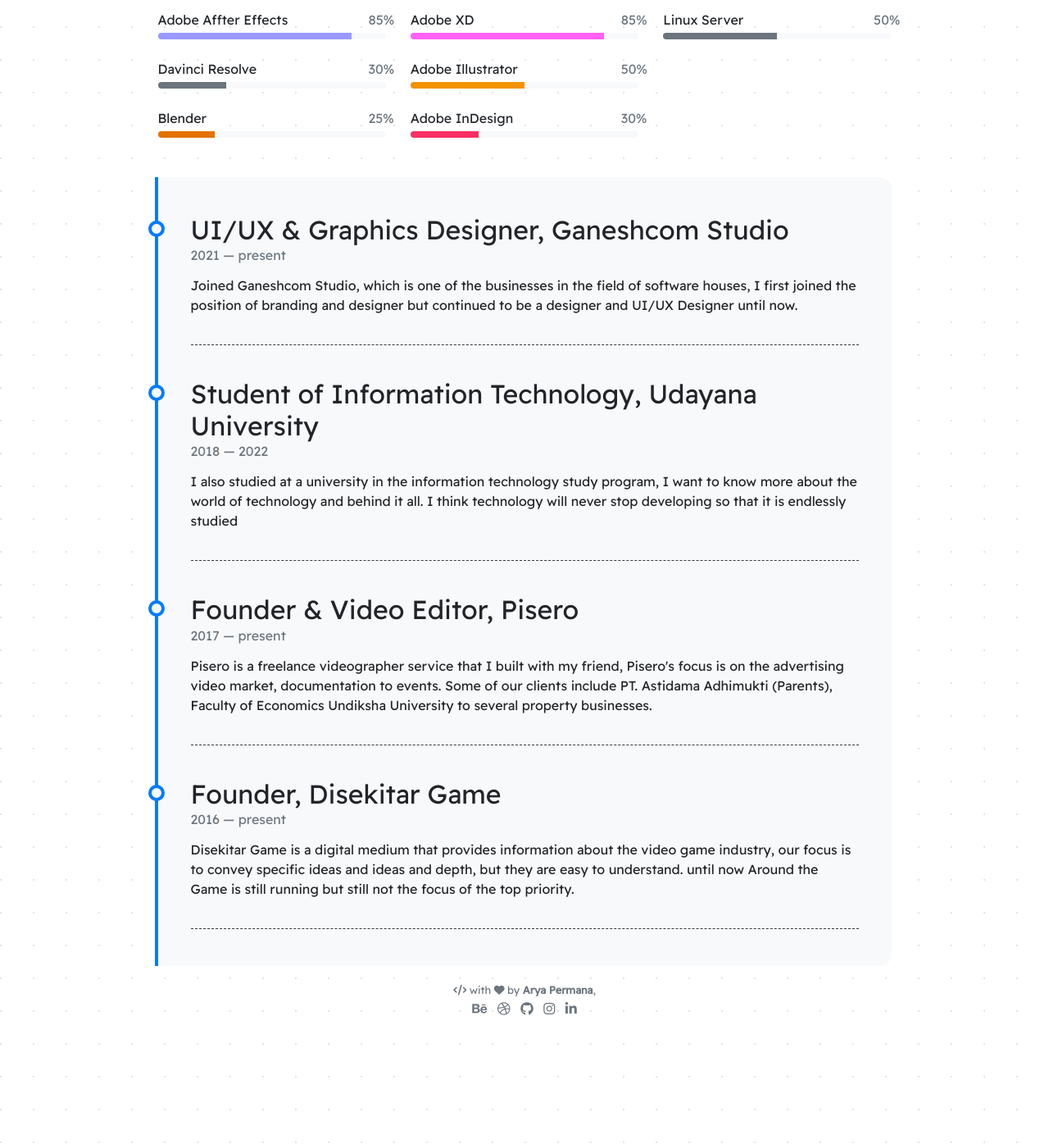
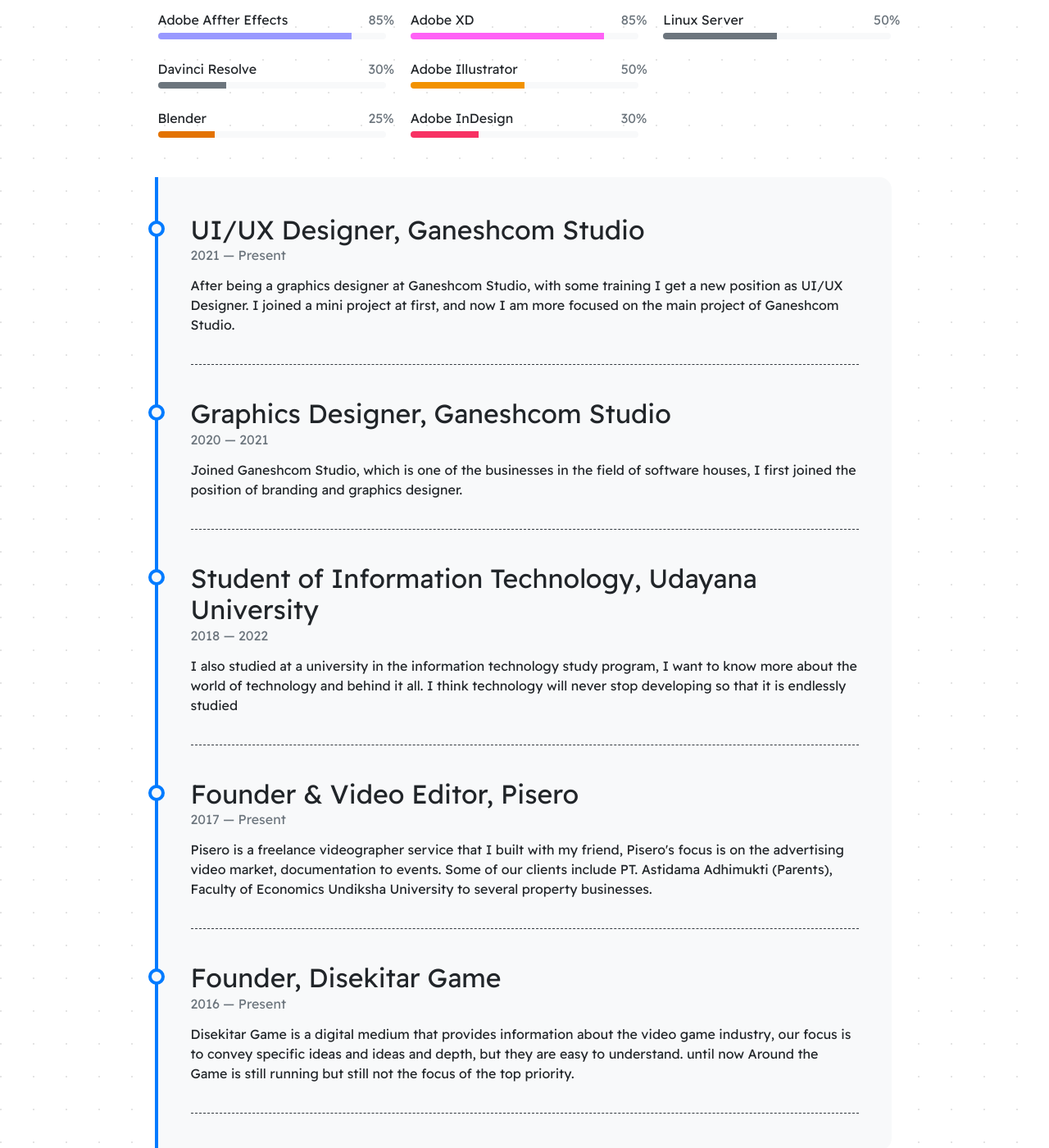
Before and after one commit to arytapermana/arytapermana, a Jekyll site: the page built from pages/about.md, in a window 1280 px wide and 1400 px high, scrolled down 488 px. Shown: the whole window at 82% size. Built offline with Jekyll 4.4.1, drawn with Linux system fonts in a browser that asks for light colours; nearby versions of some CDN libraries; emoji names are drawn with the system emoji font.

Commit message:
Add Experience

```diff
--- a/_data/timeline.yml
+++ b/_data/timeline.yml
@@ -1,10 +1,16 @@
-- title: UI/UX & Graphics Designer, Ganeshcom Studio
+- title: UI/UX Designer, Ganeshcom Studio
   from: 2021
-  to: present
+  to: Present
+  description:
+    After being a graphics designer at Ganeshcom Studio, with some training I get a new position as UI/UX Designer.
+    I joined a mini project at first, and now I am more focused on the main project of Ganeshcom Studio.
+
+- title: Graphics Designer, Ganeshcom Studio
+  from: 2020
+  to: 2021
   description:
     Joined Ganeshcom Studio, which is one of the businesses in the field of software houses,
-    I first joined the position of branding and designer but continued to be a designer and
-    UI/UX Designer until now.
+    I first joined the position of branding and graphics designer.
 
 - title: Student of Information Technology, Udayana University
   from: 2018
@@ -16,7 +22,7 @@
 
 - title: Founder & Video Editor, Pisero
   from: 2017
-  to: present
+  to: Present
   description:
     Pisero is a freelance videographer service that I built with my friend,
     Pisero's focus is on the advertising video market, documentation to events.
@@ -25,7 +31,7 @@
 
 - title: Founder, Disekitar Game
   from: 2016
-  to: present
+  to: Present
   description:
     Disekitar Game is a digital medium that provides information about the video game industry,
     our focus is to convey specific ideas and ideas and depth, but they are easy to understand.
```
